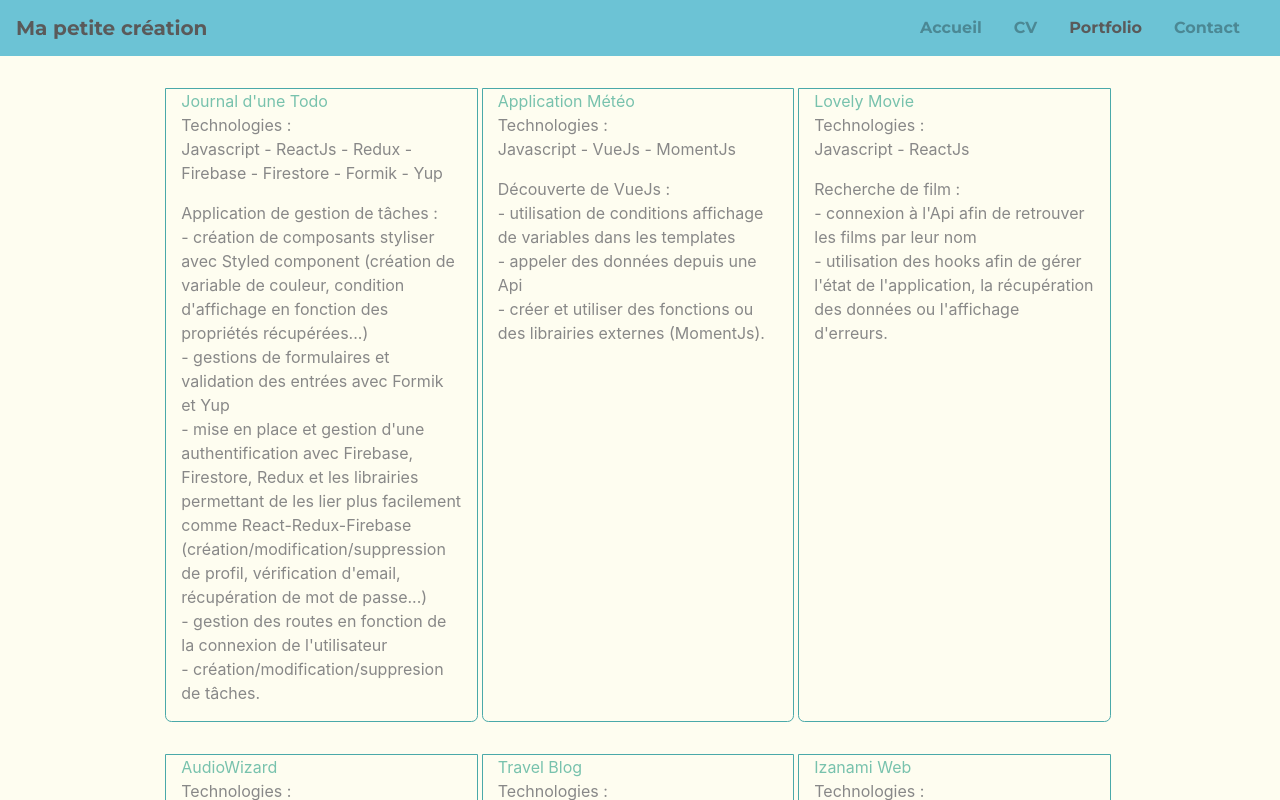
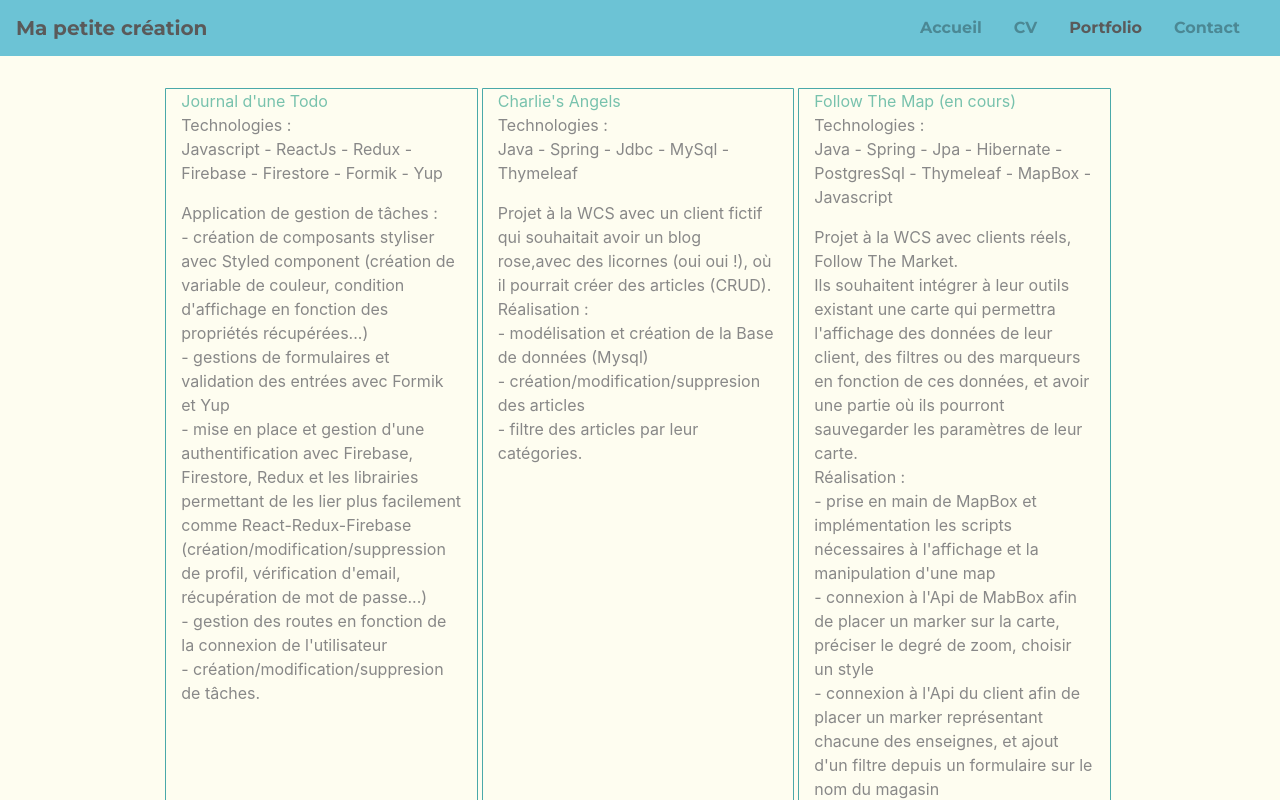
Before and after one commit to Zesysy/my-web-site, a Next.js app: page /portfolio in a window 1280 px wide. Shown: the top 800 px of the page. Built offline with nearby package versions, Linux system fonts and the light colour scheme.

Commit message:
add content

```diff
--- a/data/portfolio.data.js
+++ b/data/portfolio.data.js
@@ -10,6 +10,32 @@ export const items = [
         - mise en place et gestion d'une authentification avec Firebase, Firestore, Redux et les librairies permettant de les lier plus facilement comme React-Redux-Firebase (création/modification/suppression de profil, vérification d'email, récupération de mot de passe...)<br />
         - gestion des routes en fonction de la connexion de l'utilisateur<br />
         - création/modification/suppresion de tâches.<br />
+      </p>
+  },
+  {
+    title: "Charlie's Angels",
+    subtitle: "Java - Spring - Jdbc - MySql - Thymeleaf",
+    link: "https://btz-java-2003-pjt1-blog.javarover.wilders.dev/",
+    description:
+      <p>Projet à la WCS avec un client fictif qui souhaitait avoir un blog rose,avec des licornes (oui oui !), où il pourrait créer des articles (CRUD).<br />
+        Réalisation :<br />
+        - modélisation et création de la Base de données (Mysql)<br />
+        - création/modification/suppresion des articles<br />
+        - filtre des articles par leur catégories.<br />
+      </p>
+  },
+  {
+    title: "Follow The Map (en cours)",
+    subtitle: "Java - Spring - Jpa - Hibernate - PostgresSql - Thymeleaf - MapBox - Javascript",
+    description:
+      <p>Projet à la WCS avec clients réels, Follow The Market.<br />
+    Ils souhaitent intégrer à leur outils existant une carte qui permettra l'affichage des données de leur client, des filtres ou des marqueurs en fonction de ces données, et avoir une partie où ils pourront sauvegarder les paramètres de leur carte.<br />
+    Réalisation :<br />
+    - prise en main de MapBox et implémentation les scripts nécessaires à l'affichage et la manipulation d'une map<br />
+    - connexion à l'Api de MabBox afin de placer un marker sur la carte, préciser le degré de zoom, choisir un style<br />
+    - connexion à l'Api du client afin de placer un marker représentant chacune des enseignes, et ajout d'un filtre depuis un formulaire sur le nom du magasin<br />
+    - création d'une base de données sur AWS avec PostgresSql pour permettre la sauvegarde des paramètres d'une carte (latitude et longitude d'un point, le zoom, et un style)<br />
+    - ajout d'un formulaire pour permettre la sauvegarde de ces paramètres.
       </p>
   },
   {
@@ -64,12 +90,12 @@ export const items = [
       <p>Projet à la WCS avec client réel, Investoweb.<br />
         Il souhaitait proposait un nouvel outils de travail, plus ergonomique que celui utilisé, à un de leur collaborateur, une entreprise de pompes funèbres.<br />
         Réalisation :<br />
-        - compréhension de l'outils existant afin de reproduire ses fonctionnalités
-        - récupération de toutes les entrées du premier logiciel (nom des familles, du défunt, du véhicule de transport...)
-        - réalisation d'un visuel épuré et ergonomique, respectant leur charte graphique
-        - création de formulaires avec ReduxForm
+        - compréhension de l'outils existant afin de reproduire ses fonctionnalités<br />
+        - récupération de toutes les entrées du premier logiciel (nom des familles, du défunt, du véhicule de transport...)<br />
+        - réalisation d'un visuel épuré et ergonomique, respectant leur charte graphique<br />
+        - création de formulaires avec ReduxForm<br />
         - utilisation de ReactPdf afin d'alimenter des documents avec les données entrées dans les formulaires<br />
-        - téléchargement et impression de ses documents
+        - téléchargement et impression de ses documents<br />
         - création des routes qui permettront à terme récupérer ces éléments sur la base de données du client.<br />
         Projet privé non déployé
       </p>
```
